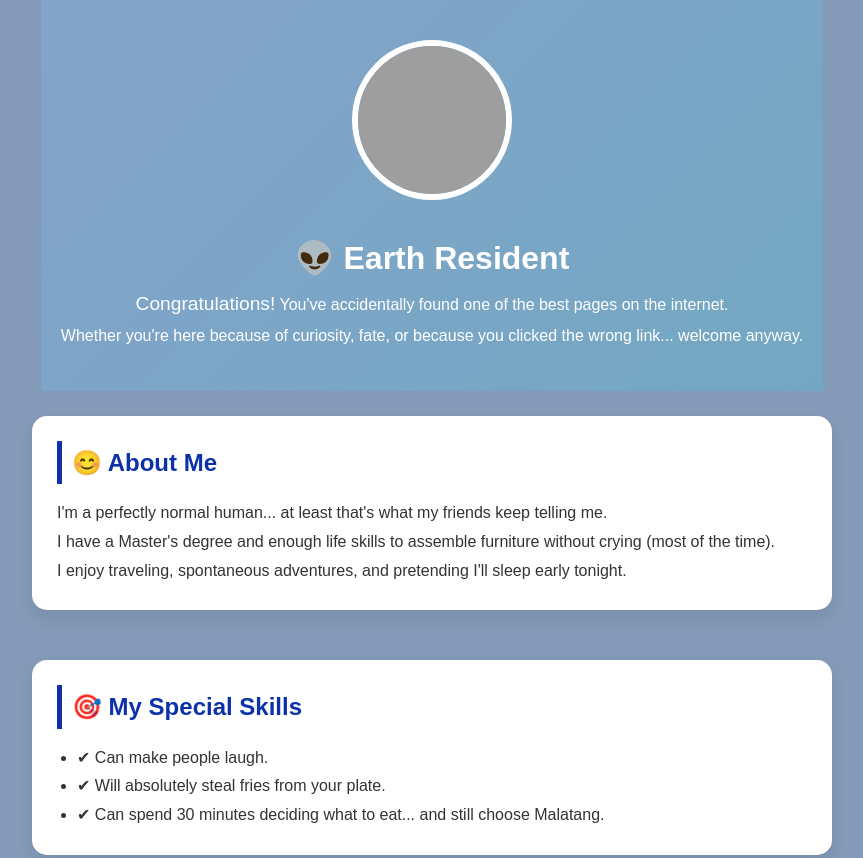
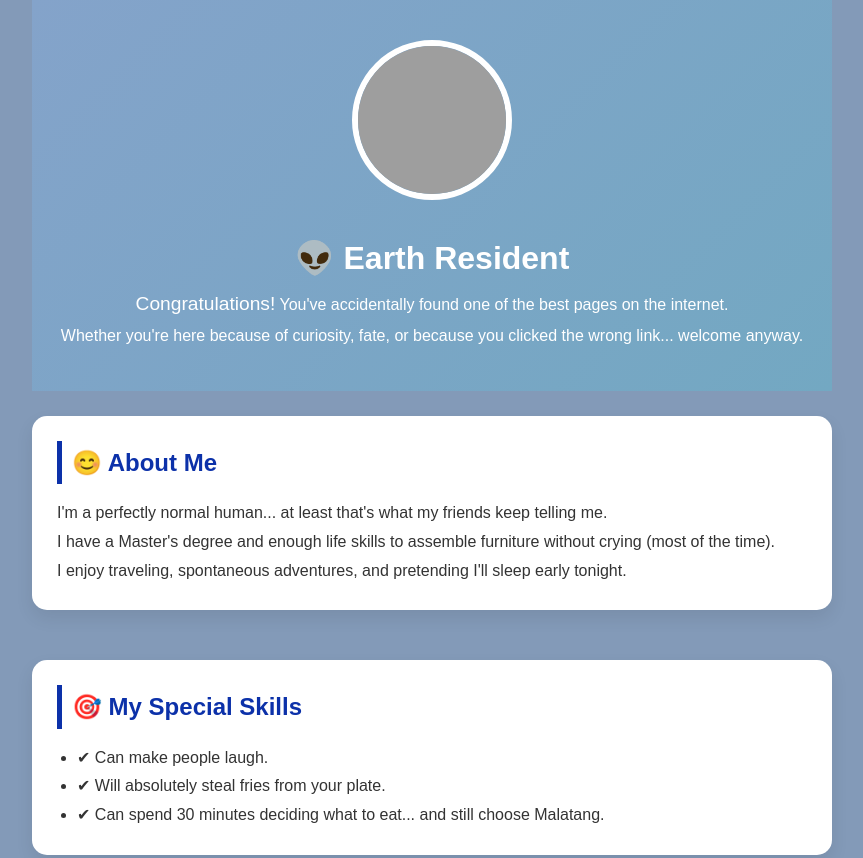
Before and after one commit to hshufen22-coder/ahumorousguy1.0, a plain HTML site: page index.html in a window 1280 px wide. Shown: the top 858 px of the page, without its empty margins (208-1071 px from the left). Drawn offline with Linux system fonts and the light colour scheme; grey boxes are pictures that could not be loaded.

Commit message:
Update index.html

```diff
--- a/index.html
+++ b/index.html
@@ -28,6 +28,9 @@ header{
     color:white;
     text-align:center;
     padding:40px 20px;
+    width:90%;
+    max-width:800px;
+    margin:0 auto;
 }
 
 header img{
@@ -37,6 +40,7 @@ header img{
     border:6px solid white;
     object-fit:cover;
     margin-bottom:20px;
+    margin:0 auto 20px;
 }
 
 .container{
```
